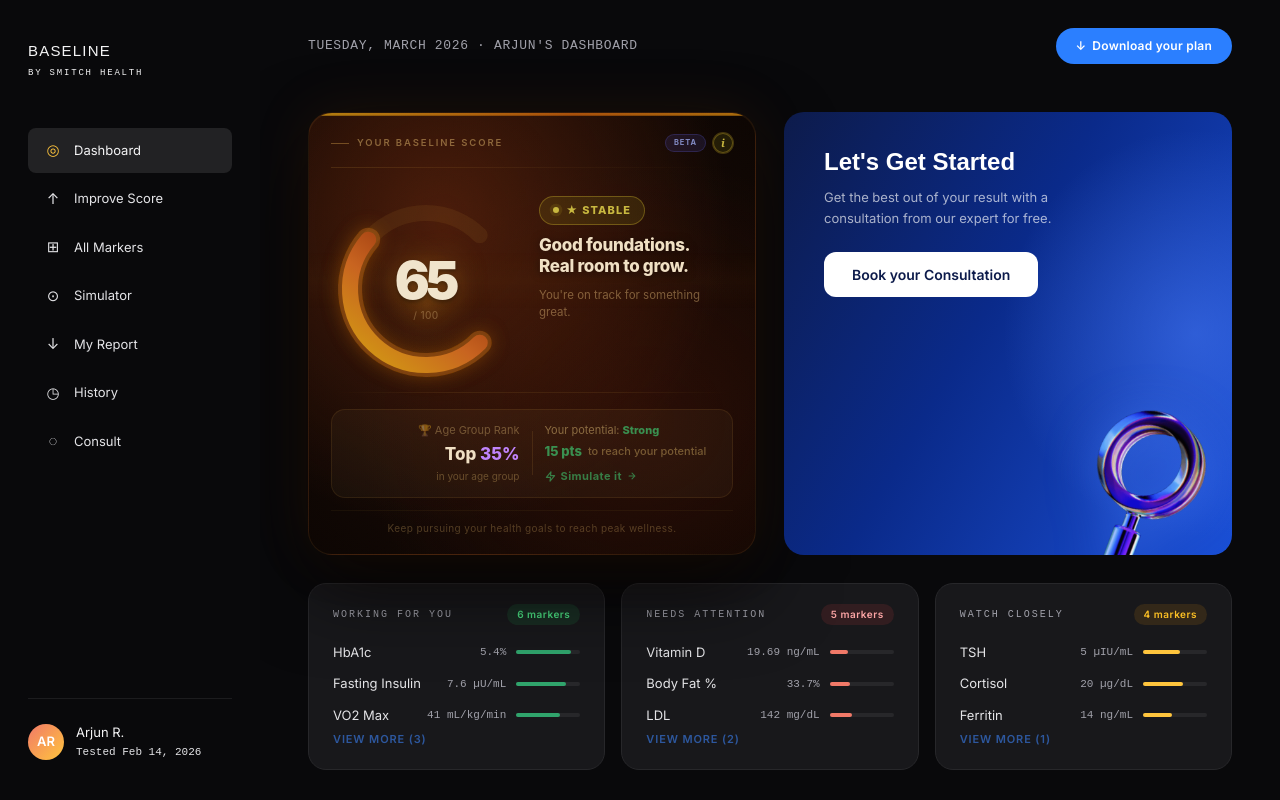
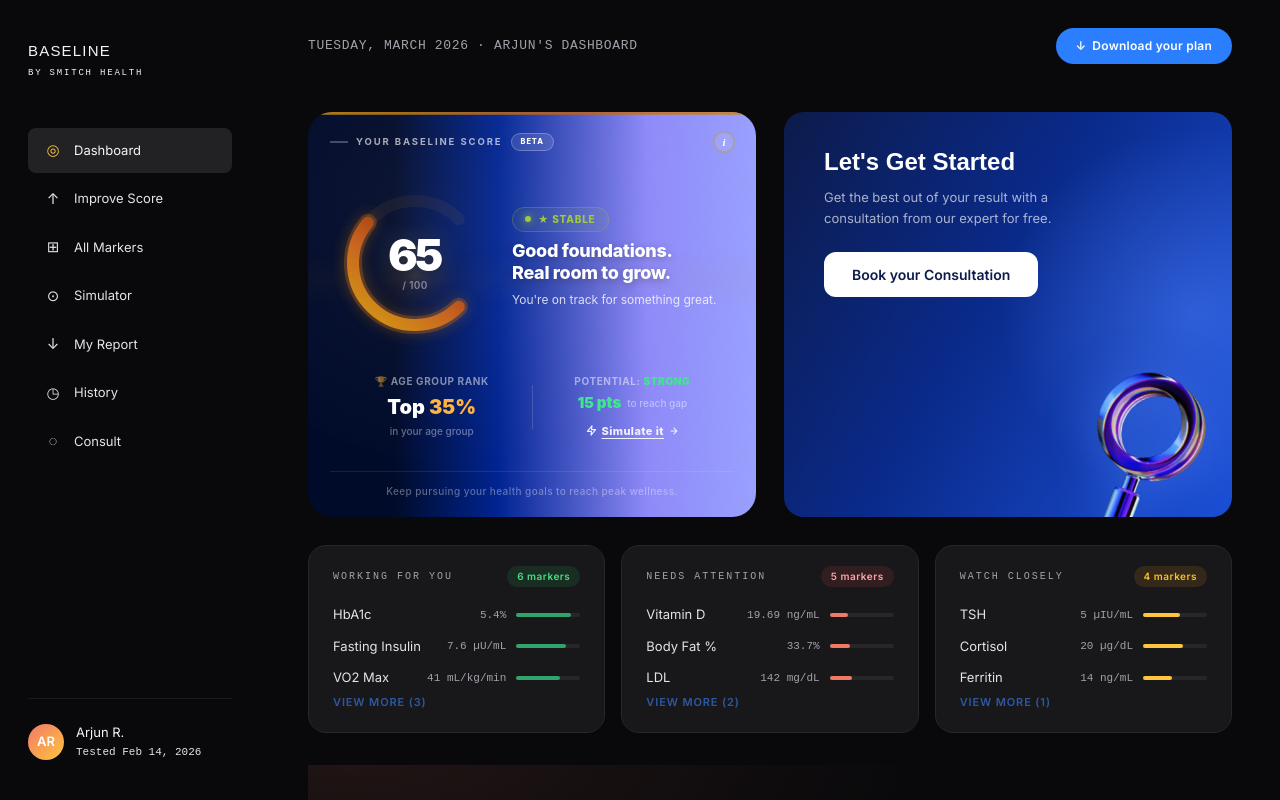
Before and after one commit to ranjithdh/baseline-hackathon, a React (Vite) app: page / in a window 1280 px wide. Built offline with nearby package versions, Linux system fonts and the light colour scheme.

Commit message:
Update BaselineScoreCard.jsx

```diff
--- a/src/components/desktop/BaselineScoreCard.jsx
+++ b/src/components/desktop/BaselineScoreCard.jsx
@@ -98,11 +98,10 @@ function describeArc(cx, cy, r, startDeg, endDeg) {
 }
 
 // ─── WarmArc ──────────────────────────────────────────────────────────────────
-// The large warm gold→red arc matching the screenshot aesthetic
 const WarmArc = ({ score, cfg, revealed, uid }) => {
-  const SIZE = 190;
-  const CX = SIZE / 2, CY = SIZE / 2 + 8;
-  const R = 76;
+  const SIZE = 150;
+  const CX = SIZE / 2, CY = SIZE / 2 + 5;
+  const R = 62;
 
   const fillFrac = revealed ? score / 100 : 0;
   const fillEnd = START_DEG + SWEEP_DEG * fillFrac;
@@ -112,46 +111,39 @@ const WarmArc = ({ score, cfg, revealed, uid }) => {
     <svg width={SIZE} height={SIZE} viewBox={`0 0 ${SIZE} ${SIZE}`}
       style={{ overflow: 'visible', display: 'block', flexShrink: 0 }}>
       <defs>
-        {/* Warm gradient: gold → orange → deep-red */}
         <linearGradient id={`${uid}-arc-grad`} x1="0%" y1="100%" x2="80%" y2="0%">
           <stop offset="0%" stopColor="#d4a012" />
           <stop offset="50%" stopColor="#c86420" />
           <stop offset="100%" stopColor={cfg.arcRed} />
         </linearGradient>
-        {/* Softer glow filter */}
         <filter id={`${uid}-arc-glow`} x="-50%" y="-50%" width="200%" height="200%">
-          <feGaussianBlur stdDeviation="9" result="blur" />
+          <feGaussianBlur stdDeviation="7" result="blur" />
           <feMerge><feMergeNode in="blur" /><feMergeNode in="SourceGraphic" /></feMerge>
         </filter>
-        {/* Inner ambient */}
         <radialGradient id={`${uid}-center-glow`} cx="50%" cy="62%" r="48%">
-          <stop offset="0%" stopColor="rgba(210,140,30,0.18)" />
+          <stop offset="0%" stopColor="rgba(210,140,30,0.15)" />
           <stop offset="100%" stopColor="transparent" />
         </radialGradient>
       </defs>
 
-      {/* Ambient center glow */}
-      <circle cx={CX} cy={CY} r={R - 8} fill={`url(#${uid}-center-glow)`} />
+      <circle cx={CX} cy={CY} r={R - 6} fill={`url(#${uid}-center-glow)`} />
 
-      {/* Track (very faint warm) */}
       <path d={describeArc(CX, CY, R, START_DEG, arcEnd)}
-        fill="none" stroke="rgba(220,160,60,0.09)" strokeWidth="16" strokeLinecap="round" />
+        fill="none" stroke="rgba(220,160,60,0.07)" strokeWidth="12" strokeLinecap="round" />
 
-      {/* Glow halo behind arc */}
       {revealed && score > 2 && (
         <path d={describeArc(CX, CY, R, START_DEG, fillEnd)}
           fill="none"
-          stroke="rgba(200,110,20,0.38)"
-          strokeWidth="24" strokeLinecap="round"
+          stroke="rgba(200,110,20,0.3)"
+          strokeWidth="18" strokeLinecap="round"
           filter={`url(#${uid}-arc-glow)`} />
       )}
 
-      {/* Main filled arc */}
       {revealed && score > 2 && (
         <path d={describeArc(CX, CY, R, START_DEG, fillEnd)}
           fill="none"
           stroke={`url(#${uid}-arc-grad)`}
-          strokeWidth="16" strokeLinecap="round" />
+          strokeWidth="12" strokeLinecap="round" />
       )}
     </svg>
   );
@@ -429,25 +421,24 @@ const BaselineScoreCard = ({
           display: flex;
           flex-direction: column;
 
-          /* Warm dark-brown background matching the screenshot */
+          /* Rich Blue Brand Background */
           background:
-            radial-gradient(ellipse at 30% 25%, rgba(80,30,10,0.90) 0%, transparent 65%),
-            radial-gradient(ellipse at 75% 70%, rgba(50,15,5,0.70) 0%, transparent 60%),
-            radial-gradient(ellipse at 50% 50%, #1e0c04 0%, #130804 50%, #0c0502 100%);
+            radial-gradient(ellipse at 30% 25%, rgba(255, 255, 255, 0.05) 0%, transparent 60%),
+            linear-gradient(270deg, rgb(151, 159, 254) 0%, rgb(141, 136, 248) 24.22%, rgb(0, 36, 145) 57.3%, rgb(0, 10, 41) 80.88%);
 
-          border: 1px solid rgba(200,140,60,0.12);
+          border: 1px solid rgba(var(--zinc-400), 0.15);
           box-shadow:
-            0 0 60px rgba(180,80,20,0.12),
+            0 0 60px rgba(0,0,0,0.5),
             0 32px 80px rgba(0,0,0,0.7),
-            inset 0 1px 0 rgba(220,160,80,0.08);
+            inset 0 1px 0 rgba(var(--zinc-200), 0.05);
           transition: transform 0.4s cubic-bezier(0.16,1,0.3,1), box-shadow 0.4s ease;
         }
         .${uid}-card:hover {
           transform: translateY(-4px) scale(1.005);
           box-shadow:
-            0 0 80px rgba(200,110,30,0.20),
-            0 40px 100px rgba(0,0,0,0.75),
-            inset 0 1px 0 rgba(220,160,80,0.12);
+            0 0 80px rgba(var(--brand-color), 0.1),
+            0 40px 100px rgba(0,0,0,0.8),
+            inset 0 1px 0 rgba(var(--zinc-200), 0.1);
         }
 
         /* Grain texture overlay */
@@ -510,59 +501,70 @@ const BaselineScoreCard = ({
             display: 'flex', alignItems: 'center', justifyContent: 'space-between',
             marginBottom: '14px',
           }}>
-            {/* Left: dash + label */}
+            {/* Left: dash + label + BETA */}
             <div style={{ display: 'flex', alignItems: 'center', gap: '8px' }}>
               <div style={{
-                width: '18px', height: '1px',
-                background: 'rgba(200,150,70,0.45)',
+                width: '18px', height: '1.5px',
+                background: 'rgba(255,255,255,0.25)',
               }} />
-              <span style={{
-                fontSize: '9.5px', fontWeight: 600, letterSpacing: '0.20em',
-                textTransform: 'uppercase', color: 'rgba(210,170,100,0.55)',
-              }}>
-                Your Baseline Score
-              </span>
+              <div style={{ display: 'flex', alignItems: 'center', gap: '8px' }}>
+                <span style={{
+                  fontSize: '9.5px', fontWeight: 700, letterSpacing: '0.20em',
+                  textTransform: 'uppercase', color: 'rgba(255,255,255,0.65)',
+                }}>
+                  Your Baseline Score
+                </span>
+                <span style={{
+                  fontSize: '7.5px', fontWeight: 800, padding: '2px 9px',
+                  borderRadius: '100px', background: 'rgba(255,255,255,0.12)',
+                  color: '#fff', border: '1px solid rgba(255,255,255,0.25)',
+                  letterSpacing: '0.12em',
+                }}>BETA</span>
+              </div>
             </div>
-            {/* Right: BETA + ⓘ */}
+            {/* Right: ⓘ */}
             <div style={{ display: 'flex', alignItems: 'center', gap: '7px' }}>
-              <span style={{
-                fontSize: '7.5px', fontWeight: 700, padding: '2px 8px',
-                borderRadius: '100px', background: 'rgba(99,102,241,0.12)',
-                color: 'rgba(165,180,252,0.75)', border: '1px solid rgba(99,102,241,0.22)',
-                letterSpacing: '0.12em',
-              }}>BETA</span>
               <button
                 className={`${uid}-info-btn`}
                 onClick={(e) => { e.stopPropagation(); setShowInfo(true); }}
+                style={{
+                  width: '20px', height: '20px', borderRadius: '50%',
+                  background: 'rgba(255,255,255,0.1)', border: '1,5px solid rgba(255,255,255,0.3)',
+                  color: '#fff', fontSize: '11px', fontWeight: 800,
+                  display: 'flex', alignItems: 'center', justifyContent: 'center',
+                  cursor: 'pointer', transition: 'all 0.2s', fontStyle: 'italic', fontFamily: 'serif'
+                }}
+                onMouseEnter={e => e.currentTarget.style.background = 'rgba(255,255,255,0.2)'}
+                onMouseLeave={e => e.currentTarget.style.background = 'rgba(255,255,255,0.1)'}
                 title="What is Baseline Score?"
               >i</button>
             </div>
           </div>
 
-          {/* ── Thin divider ── */}
+          {/* ── Divider ── */}
           <div style={{
-            height: '1px', marginBottom: '18px',
-            background: 'linear-gradient(90deg, rgba(200,150,60,0.18), rgba(200,150,60,0.06) 60%, transparent)',
+            height: '1px', marginBottom: '16px',
+            background: 'linear-gradient(90deg, transparent, rgba(var(--zinc-400), 0.12) 30%, rgba(var(--zinc-400), 0.12) 70%, transparent)',
           }} />
 
           {/* ── Main hero row: Arc left + Content right ── */}
-          <div style={{ display: 'flex', alignItems: 'flex-start', gap: '18px', flex: 1 }}>
+          <div style={{ display: 'flex', alignItems: 'center', gap: '22px', flex: 1 }}>
 
             {/* Arc + score center */}
-            <div style={{ position: 'relative', flexShrink: 0 }}>
+            <div style={{ position: 'relative', flexShrink: 0, marginLeft: '10px' }}>
               <WarmArc score={score} cfg={cfg} revealed={revealed} uid={uid} />
               {/* Score overlaid in arc center */}
               <div style={{
                 position: 'absolute', inset: 0,
                 display: 'flex', flexDirection: 'column',
                 alignItems: 'center', justifyContent: 'center',
-                paddingTop: '16px',
+                paddingTop: '10px',
               }}>
                 <div style={{
-                  fontSize: '52px', fontWeight: 900, lineHeight: 1,
-                  color: '#f0e4cc',
-                  letterSpacing: '-3px',
-                  textShadow: '0 0 30px rgba(210,140,40,0.45), 0 2px 4px rgba(0,0,0,0.5)',
+                  fontSize: '44px', fontWeight: 900, lineHeight: 1,
+                  color: '#fff',
+                  letterSpacing: '-2px',
+                  textShadow: `0 0 25px rgba(255,255,255,0.2), 0 2px 10px rgba(0,0,0,0.4)`,
                   opacity: revealed ? 1 : 0,
                   transform: revealed ? 'scale(1)' : 'scale(0.85)',
                   transition: 'opacity 0.6s ease 0.5s, transform 0.6s cubic-bezier(0.34,1.56,0.64,1) 0.5s',
@@ -571,8 +573,8 @@ const BaselineScoreCard = ({
                   {displayScore}
                 </div>
                 <div style={{
-                  fontSize: '10px', fontWeight: 500,
-                  color: 'rgba(210,175,120,0.38)', letterSpacing: '0.04em',
+                  fontSize: '10px', fontWeight: 600,
+                  color: 'rgba(255,255,255,0.45)', letterSpacing: '0.04em',
                   marginTop: '1px',
                   opacity: revealed ? 1 : 0,
                   transition: 'opacity 0.4s ease 1.2s',
@@ -583,16 +585,16 @@ const BaselineScoreCard = ({
             {/* Right content */}
             <div style={{
               flex: 1, display: 'flex', flexDirection: 'column',
-              gap: '10px', paddingTop: '10px', minWidth: 0,
+              gap: '8px', minWidth: 0,
             }}>
 
               {/* Status badge */}
               <div style={{
                 display: 'inline-flex', alignItems: 'center', gap: '7px',
-                background: cfg.badgeBg,
-                border: `1px solid ${cfg.badgeBorder}`,
+                background: `rgba(${cfg.rgb}, 0.08)`,
+                border: `1px solid rgba(${cfg.rgb}, 0.25)`,
                 borderRadius: '100px',
-                padding: '5px 13px',
+                padding: '4px 12px',
                 width: 'fit-content',
                 opacity: revealed ? 1 : 0,
                 transform: revealed ? 'translateY(0)' : 'translateY(8px)',
@@ -600,15 +602,15 @@ const BaselineScoreCard = ({
               }}>
                 <div style={{
                   width: '6px', height: '6px', borderRadius: '50%',
-                  background: cfg.badgeColor,
-                  animation: `${uid}-dot-pulse 2.5s infinite`,
+                  background: cfg.color,
+                  boxShadow: `0 0 8px ${cfg.color}`,
                 }} />
-                <span style={{ fontSize: '11px', fontWeight: 800, color: cfg.badgeColor, letterSpacing: '0.10em' }}>
+                <span style={{ fontSize: '10px', fontWeight: 800, color: cfg.color, letterSpacing: '0.08em' }}>
                   {cfg.badge} {status.toUpperCase()}
                 </span>
               </div>
 
-              {/* Bold tagline – matches "Good foundations. Real room to grow." style */}
+              {/* Tagline */}
               <div style={{
                 opacity: revealed ? 1 : 0,
                 transform: revealed ? 'translateY(0)' : 'translateY(10px)',
@@ -616,18 +618,18 @@ const BaselineScoreCard = ({
               }}>
                 {cfg.tagTitle.split('\n').map((line, i) => (
                   <div key={i} style={{
-                    fontSize: '17px', fontWeight: 800,
-                    color: '#f0e0c4',
-                    lineHeight: 1.25,
+                    fontSize: '18px', fontWeight: 800,
+                    color: '#fff',
+                    lineHeight: 1.2,
                     letterSpacing: '-0.3px',
-                    textShadow: '0 1px 8px rgba(0,0,0,0.5)',
+                    textShadow: '0 2px 10px rgba(0,0,0,0.3)'
                   }}>{line}</div>
                 ))}
               </div>
 
               {/* Subtitle */}
               <div style={{
-                fontSize: '11.5px', color: 'rgba(210,170,110,0.50)',
+                fontSize: '12px', color: 'rgba(255,255,255,0.8)', // Adjusted for better contrast
                 lineHeight: 1.5, fontWeight: 400,
                 opacity: revealed ? 1 : 0,
                 transition: 'opacity 0.5s ease 1.5s',
@@ -639,72 +641,75 @@ const BaselineScoreCard = ({
 
           {/* ── Divider ── */}
           <div style={{
-            height: '1px', margin: '16px 0',
-            background: 'linear-gradient(90deg, transparent, rgba(200,150,60,0.12) 30%, rgba(200,150,60,0.12) 70%, transparent)',
+            height: '1px', margin: '12px 0',
+            background: 'linear-gradient(90deg, transparent, rgba(var(--zinc-400), 0.08) 30%, rgba(var(--zinc-400), 0.08) 70%, transparent)',
           }} />
 
 
-          {/* ── Bottom info panel (frosted row – like screenshot) ── */}
+          {/* ── Bottom info panel (frosted row) ── */}
           <div style={{
-            background: 'rgba(255,220,150,0.04)',
-            border: '1px solid rgba(200,150,60,0.12)',
-            borderRadius: '14px',
-            padding: '12px 14px',
+            background: 'rgba(var(--zinc-400), 0.03)',
+            border: '1px solid rgba(var(--zinc-400), 0.12)',
+            borderRadius: '16px',
+            padding: '16px 14px',
             display: 'grid',
-            gridTemplateColumns: '1fr 1px 1fr',
+            gridTemplateColumns: 'minmax(0, 1fr) 1px minmax(0, 1fr)',
             gap: '12px',
             alignItems: 'center',
             opacity: revealed ? 1 : 0,
             transform: revealed ? 'translateY(0)' : 'translateY(8px)',
             transition: 'opacity 0.5s ease 2.2s, transform 0.5s ease 2.2s',
           }}>
-            {/* Left: potential + simulate */}
-
-
-            {/* Right: top % + biggest boost */}
-            <div style={{ textAlign: 'right' }}>
-              <div style={{ fontSize: '11px', color: 'rgba(210,175,110,0.42)', marginBottom: '3px' }}>
+            {/* Left side: Age Group Rank (Centered) */}
+            <div style={{ textAlign: 'center' }}>
+              <div style={{ fontSize: '10px', color: 'rgba(255,255,255,0.5)', marginBottom: '3px', textTransform: 'uppercase', letterSpacing: '0.06em', fontWeight: 700 }}>
                 🏆 Age Group Rank
               </div>
-              <div style={{ fontSize: '17px', fontWeight: 800, color: '#f0e0c4' }}>
-                Top <span style={{ color: '#c084fc' }}>{topPercentage}%</span>
+              <div style={{ fontSize: '20px', fontWeight: 900, color: '#fff' }}>
+                Top <span style={{ color: '#ffb340' }}>{topPercentage}%</span>
               </div>
-              <div style={{ fontSize: '10px', color: 'rgba(210,170,100,0.38)', marginTop: '2px' }}>
+              <div style={{ fontSize: '10px', color: 'rgba(255,255,255,0.4)', marginTop: '2px', fontWeight: 500 }}>
                 in your age group
               </div>
             </div>
 
             {/* Center divider */}
-            <div style={{ width: '1px', height: '44px', background: 'rgba(200,150,60,0.15)', justifySelf: 'center' }} />
+            <div style={{ width: '1px', height: '44px', background: 'rgba(255,255,255,0.15)', justifySelf: 'center' }} />
 
-
-            <div>
-              <div style={{ fontSize: '11px', color: 'rgba(210,175,110,0.55)', marginBottom: '3px' }}>
-                Your potential:{' '}
-                <span style={{ fontWeight: 800, color: potCfg.color }}>{potLabel}</span>
+            {/* Right side: Potential (Centered) */}
+            <div style={{ textAlign: 'center', display: 'flex', flexDirection: 'column', alignItems: 'center' }}>
+              <div style={{ fontSize: '10px', color: 'rgba(255,255,255,0.5)', marginBottom: '3px', textTransform: 'uppercase', letterSpacing: '0.06em', fontWeight: 700 }}>
+                Potential: <span style={{ fontWeight: 900, color: '#3de88c' }}>{potLabel}</span>
               </div>
-              <div style={{ display: 'flex', alignItems: 'center', gap: '6px' }}>
-                <span style={{ fontSize: '13px', fontWeight: 800, color: potCfg.color }}>
+              <div style={{ display: 'flex', alignItems: 'center', gap: '6px', justifyContent: 'center' }}>
+                <span style={{ fontSize: '15px', fontWeight: 900, color: '#3de88c' }}>
                   {gap} pts
                 </span>
-                <span style={{ fontSize: '11px', color: 'rgba(210,175,100,0.45)', fontWeight: 500 }}>
-                  to reach your potential
+                <span style={{ fontSize: '10px', color: 'rgba(255,255,255,0.45)', fontWeight: 500 }}>
+                  to reach gap
                 </span>
               </div>
               {/* Simulate button – inline text style */}
               <button
                 onClick={(e) => { e.stopPropagation(); onSimulate?.(); }}
                 style={{
-                  marginTop: '7px',
+                  marginTop: '8px',
                   background: 'none', border: 'none', padding: 0,
                   display: 'flex', alignItems: 'center', gap: '5px',
-                  color: potCfg.color, fontSize: '11px', fontWeight: 700,
+                  color: '#fff', fontSize: '11px', fontWeight: 800,
                   cursor: 'pointer', letterSpacing: '0.04em',
-                  opacity: 0.85, transition: 'opacity 0.2s',
+                  opacity: 0.9, transition: 'all 0.2s',
                   position: 'relative', overflow: 'hidden',
+                  textDecoration: 'underline', textUnderlineOffset: '3px',
                 }}
-                onMouseEnter={e => e.currentTarget.style.opacity = '1'}
-                onMouseLeave={e => e.currentTarget.style.opacity = '0.85'}
+                onMouseEnter={e => {
+                  e.currentTarget.style.opacity = '1';
+                  e.currentTarget.style.color = '#3ae8ff';
+                }}
+                onMouseLeave={e => {
+                  e.currentTarget.style.opacity = '0.85';
+                  e.currentTarget.style.transform = 'translateY(0)';
+                }}
               >
                 <svg width="11" height="11" viewBox="0 0 24 24" fill="none"
                   stroke="currentColor" strokeWidth="2.5" strokeLinecap="round" strokeLinejoin="round">
@@ -717,9 +722,6 @@ const BaselineScoreCard = ({
                 </svg>
               </button>
             </div>
-
-
-
           </div>
 
           {/* ── Biggest Boost chip ── */}
@@ -746,12 +748,12 @@ const BaselineScoreCard = ({
 
           {/* ── Motivational footer line ── */}
           <div style={{
-            marginTop: '12px', paddingTop: '10px',
-            borderTop: '1px solid rgba(200,150,60,0.07)',
+            marginTop: '16px', paddingTop: '12px',
+            borderTop: '1px solid rgba(255,255,255,0.1)',
             textAlign: 'center',
-            fontSize: '10px', color: 'rgba(210,170,100,0.32)',
-            fontWeight: 400, letterSpacing: '0.04em',
-            opacity: revealed ? 1 : 0,
+            fontSize: '10px', color: 'rgba(255,255,255,0.4)',
+            fontWeight: 500, letterSpacing: '0.04em',
+            opacity: revealed ? 0.9 : 0,
             transition: 'opacity 0.5s ease 2.8s',
           }}>
             {cfg.motiveLine}
```
